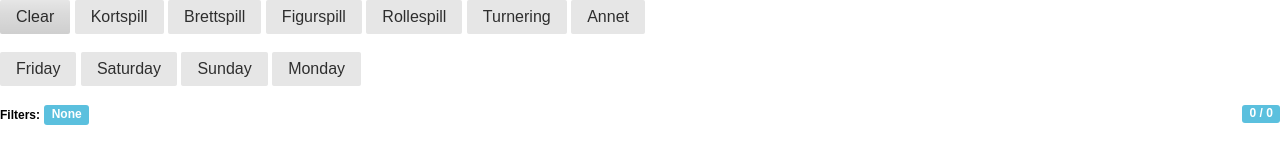
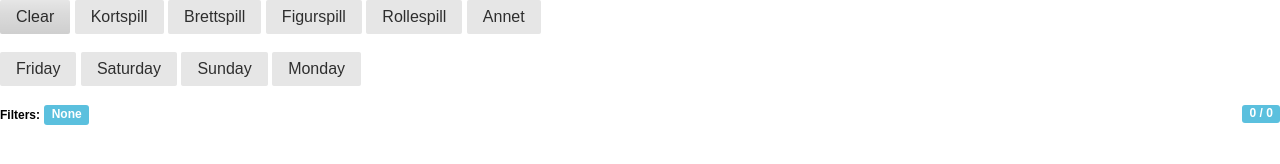
Before and after one commit to Kyrremann/arcon-program-demo, a plain HTML site: page index.html in a window 1280 px wide. Drawn offline with nearby package versions, Linux system fonts and the light colour scheme; no server answers.

Commit message:
Turnering is no longer used, still in the backend

```diff
--- a/index.html
+++ b/index.html
@@ -37,9 +37,6 @@
 	  <button class="filter-rollespill pure-button">
 	    Rollespill
 	  </button>
-	  <button class="filter-turnering pure-button">
-	    Turnering
-	  </button>
 	  <button class="filter-annet pure-button">
 	    Annet
 	  </button>
```
